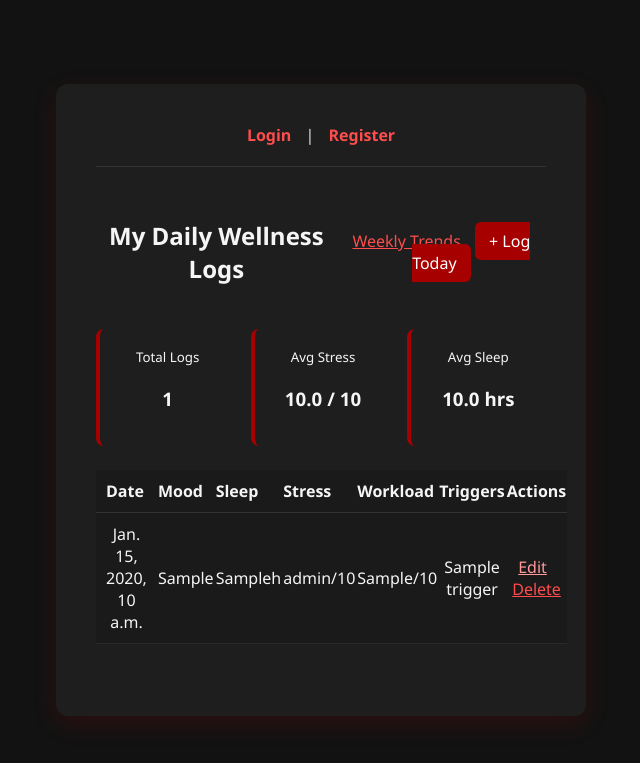
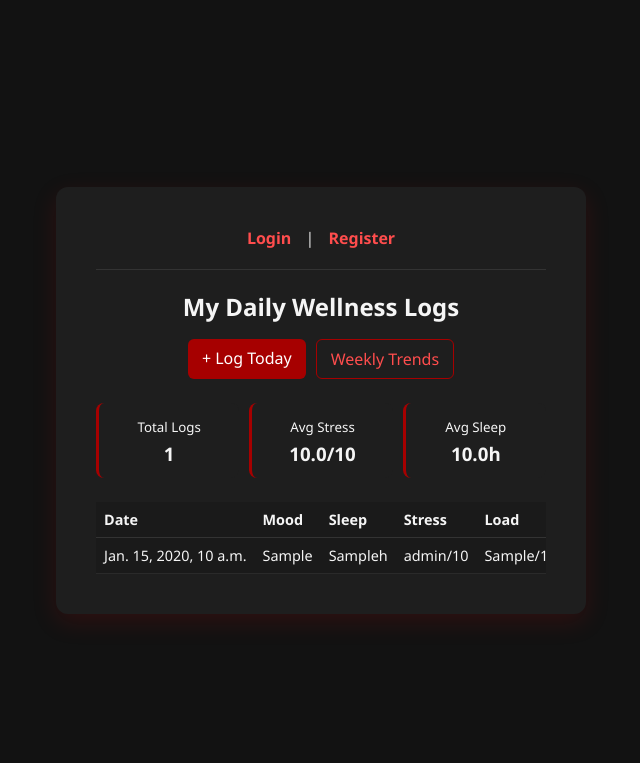
Before and after one commit to CatOfMoonVeil/MindBalance-Radaza-Gyro-G06, a Django app: template wellness/templates/wellness/log_list.html in a window 1280 px wide. Shown: the top 763 px of the page, without its empty margins (319-959 px from the left). Run offline with Django 5.2, Linux system fonts and the light colour scheme; the template is opened without the code that fills it: most values are stand-ins (such as "Sample title", 1, 10 or a date in 2020); data that the repository does not hold is empty.

Commit message:
wellness logs and updates

```diff
--- a/wellness/templates/wellness/log_list.html
+++ b/wellness/templates/wellness/log_list.html
@@ -1,49 +1,47 @@
 {% extends 'accounts/base.html' %}
 {% block content %}
-<div style="max-width: 900px; margin: 2rem auto; color: #f5f5f5;">
-  <div style="display:flex; justify-content:space-between; align-items:center; margin-bottom:1.5rem;">
-    <h2>My Daily Wellness Logs</h2>
-    <div>
-      <a href="{% url 'wellness:weekly_trends' %}" style="margin-right:10px; color:#ff4d4d;">Weekly Trends</a>
-      <a href="{% url 'wellness:log_create' %}" style="background:#a60000; color:#fff; padding:8px 14px; border-radius:6px; text-decoration:none;">+ Log Today</a>
-    </div>
+<div style="color: #f5f5f5; text-align: left;">
+  <h2 style="text-align: center; margin-bottom: 1rem;">My Daily Wellness Logs</h2>
+
+  <div style="display:flex; justify-content:center; gap:10px; flex-wrap:wrap; margin-bottom:1.5rem;">
+    <a href="{% url 'wellness:log_create' %}" style="background:#a60000; color:#fff; padding:8px 14px; border-radius:6px; text-decoration:none; white-space:nowrap;">+ Log Today</a>
+    <a href="{% url 'wellness:weekly_trends' %}" style="background:#1e1e1e; color:#ff4d4d; border:1px solid #a60000; padding:8px 14px; border-radius:6px; text-decoration:none; white-space:nowrap;">Weekly Trends</a>
   </div>
 
-  <div style="display:flex; gap:1rem; margin-bottom:1.5rem;">
-    <div style="flex:1; background:#1e1e1e; padding:1rem; border-radius:8px; border-left:4px solid #a60000;">
-      <small>Total Logs</small><h3>{{ stats.total_logs|default:0 }}</h3>
+  <div style="display:flex; gap:10px; margin-bottom:1.5rem; text-align:center;">
+    <div style="flex:1; background:#1e1e1e; padding:0.75rem; border-radius:8px; border-left:3px solid #a60000;">
+      <small>Total Logs</small><h3 style="margin:4px 0 0;">{{ stats.total_logs|default:0 }}</h3>
     </div>
-    <div style="flex:1; background:#1e1e1e; padding:1rem; border-radius:8px; border-left:4px solid #a60000;">
-      <small>Avg Stress</small><h3>{{ stats.avg_stress|floatformat:1|default:"—" }} / 10</h3>
+    <div style="flex:1; background:#1e1e1e; padding:0.75rem; border-radius:8px; border-left:3px solid #a60000;">
+      <small>Avg Stress</small><h3 style="margin:4px 0 0;">{{ stats.avg_stress|floatformat:1|default:"—" }}/10</h3>
     </div>
-    <div style="flex:1; background:#1e1e1e; padding:1rem; border-radius:8px; border-left:4px solid #a60000;">
-      <small>Avg Sleep</small><h3>{{ stats.avg_sleep|floatformat:1|default:"—" }} hrs</h3>
+    <div style="flex:1; background:#1e1e1e; padding:0.75rem; border-radius:8px; border-left:3px solid #a60000;">
+      <small>Avg Sleep</small><h3 style="margin:4px 0 0;">{{ stats.avg_sleep|floatformat:1|default:"—" }}h</h3>
     </div>
   </div>
 
   {% if logs %}
-  <table style="width:100%; border-collapse:collapse; background:#1a1a1a;">
+  <div style="overflow-x:auto;">
+    <table style="width:100%; border-collapse:collapse; background:#1a1a1a; font-size:0.9rem;">
       <thead>
       <tr style="border-bottom:1px solid #333; text-align:left;">
-      <th style="padding:10px;">Date</th>
-      <th>Mood</th>
-      <th>Sleep</th>
-      <th>Stress</th>
-      <th>Workload</th>
-      <th>Triggers</th>
-      <th>Actions</th>
+        <th style="padding:8px;">Date</th>
+        <th style="padding:8px;">Mood</th>
+        <th style="padding:8px;">Sleep</th>
+        <th style="padding:8px;">Stress</th>
+        <th style="padding:8px;">Load</th>
+        <th style="padding:8px;">Actions</th>
       </tr>
       </thead>
       <tbody>
       {% for log in logs %}
       <tr style="border-bottom:1px solid #2a2a2a;">
-      <td style="padding:10px;">{{ log.log_date }}</td>
-      <td>{{ log.get_mood_display }}</td>
-      <td>{{ log.sleep_hours }}h</td>
-      <td>{{ log.stress_level }}/10</td>
-      <td>{{ log.academic_workload }}/10</td>
-      <td>{% for t in log.triggers.all %}{{ t.name }}{% if not forloop.last %}, {% endif %}{% empty %}—{% endfor %}</td>
-      <td>
+        <td style="padding:8px; white-space:nowrap;">{{ log.log_date }}</td>
+        <td style="padding:8px;">{{ log.get_mood_display }}</td>
+        <td style="padding:8px;">{{ log.sleep_hours }}h</td>
+        <td style="padding:8px;">{{ log.stress_level }}/10</td>
+        <td style="padding:8px;">{{ log.academic_workload }}/10</td>
+        <td style="padding:8px; white-space:nowrap;">
           <a href="{% url 'wellness:log_update' log.pk %}" style="color:#ff9999; margin-right:8px;">Edit</a>
           <a href="{% url 'wellness:log_delete' log.pk %}" style="color:#ff4d4d;">Delete</a>
         </td>
@@ -51,8 +49,9 @@
       {% endfor %}
       </tbody>
     </table>
+  </div>
   {% else %}
-  <p>No wellness logs yet. Click <strong>+ Log Today</strong> to record your first entry.</p>
+  <p style="text-align:center;">No wellness logs yet. Click <strong>+ Log Today</strong> to record your first entry.</p>
   {% endif %}
 </div>
 {% endblock %}
```
Also changed, not shown: wellness/templates/admin_analytics.html (deleted, +0 -20 lines), wellness/templates/log_confirm_delete.html (deleted, +0 -12 lines), wellness/templates/log_form.html (deleted, +0 -12 lines), wellness/templates/log_list.html (deleted, +0 -58 lines), wellness/templates/weekly_trends.html (deleted, +0 -27 lines). Lines whose indentation alone changed are shown as unchanged.
